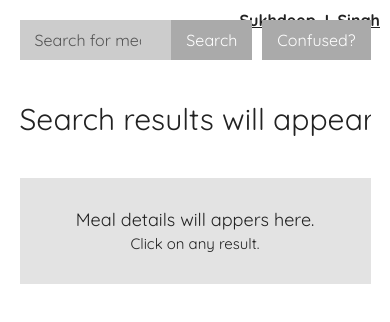
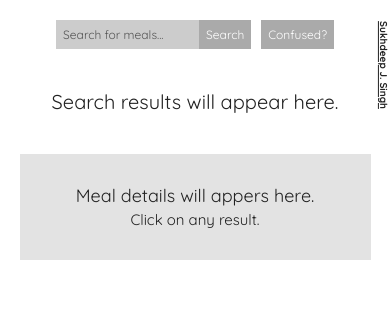
Before and after one commit to SukhdeepJSingh/meal, a plain HTML site: page index.html in a window 390 px wide. Drawn offline with Linux system fonts and the light colour scheme; a web font is replaced by a local one.

Commit message:
Change search bar

```diff
--- a/style.css
+++ b/style.css
@@ -216,10 +216,20 @@ main .meal:hover p {
         width: 100%;
     }
 
+    header form input[type='search'],
+    header button {
+        font-size: 12px;
+        padding: 7px;
+    }
+
     main .meal {
         width: 100px;
         height: 100px;
         margin: 0 5px 5px 0;
+    }
+
+    .u-meals {
+        font-size: 20px;
     }
 
     .meal-thumb {
@@ -235,4 +245,14 @@ main .meal:hover p {
         padding: 2.5px 7.5px;
         font-size: 15px;
     }
+
+    .git {
+        top: 55px;
+        right: -40px;
+        transform: rotate(90deg);
+    }
+
+    .git a {
+        font-size: 10px;
+    }
 }
```
